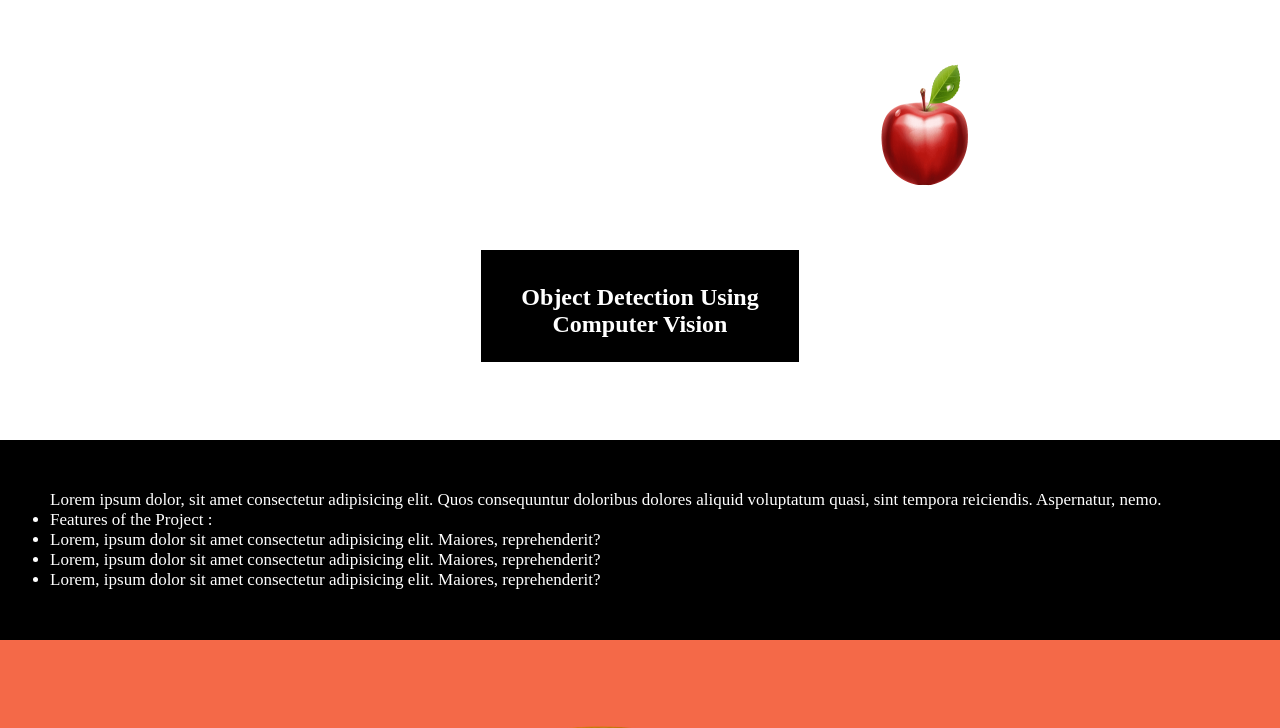
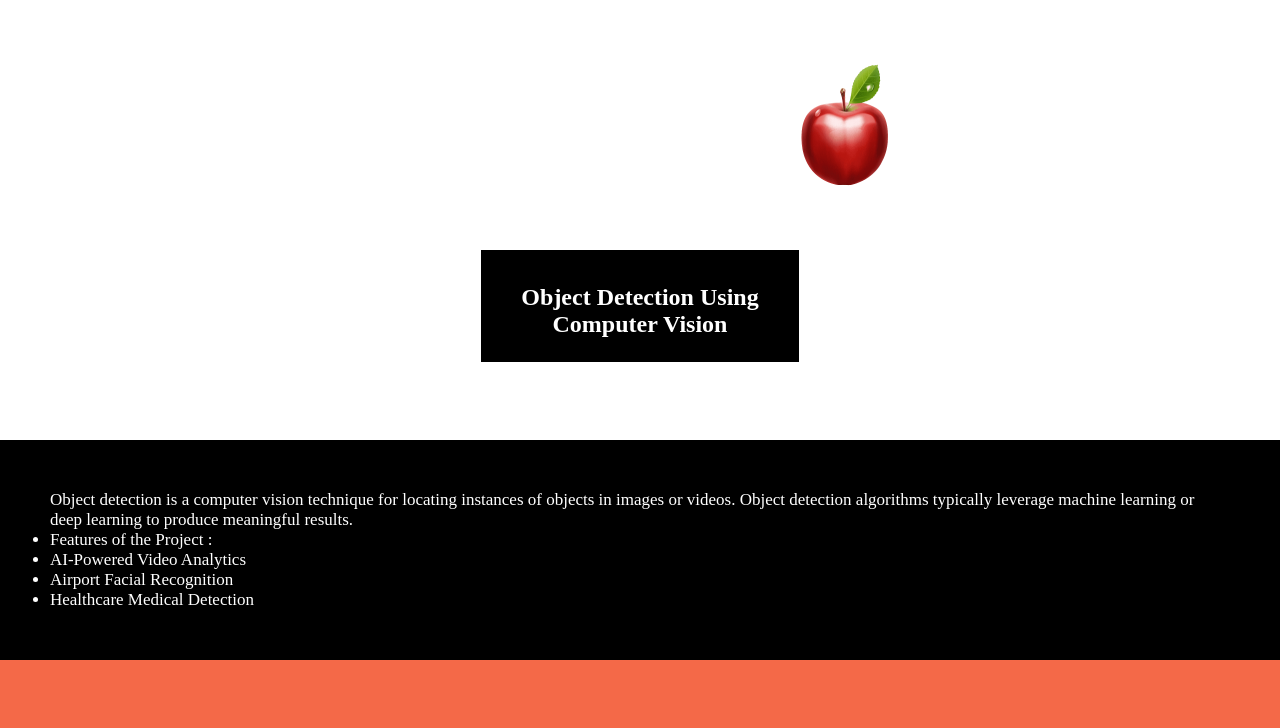
Before and after one commit to riju951/HackBusters, a plain HTML site: page index.html in a window 1280 px wide. Shown: the top 728 px of the page. Drawn offline with Linux system fonts and the light colour scheme.

Commit message:
Update index.html

```diff
--- a/index.html
+++ b/index.html
@@ -17,7 +17,7 @@
 			height: 440px;
 			background: url(OneApple1.png);
 			background-repeat: no-repeat;
-            background-position: 110vh 5vw;
+            background-position: 100vh 5vw;
 		}
 
 		/* Styling the title of first parallax */
@@ -90,12 +90,12 @@
 	<!--Content of first parallax -->
 	<div class="para-1">
 		<p>
-			Lorem ipsum dolor, sit amet consectetur adipisicing elit. Quos consequuntur doloribus dolores aliquid voluptatum quasi, sint tempora reiciendis. Aspernatur, nemo.
+			Object detection is a computer vision technique for locating instances of objects in images or videos. Object detection algorithms typically leverage machine learning or deep learning to produce meaningful results.
             <ul>
                 <li style : " list-style-type: square;">Features of the Project : </li>
-                <li>Lorem, ipsum dolor sit amet consectetur adipisicing elit. Maiores, reprehenderit?</li>
-                <li>Lorem, ipsum dolor sit amet consectetur adipisicing elit. Maiores, reprehenderit?</li>
-                <li>Lorem, ipsum dolor sit amet consectetur adipisicing elit. Maiores, reprehenderit?</li>
+                <li>AI-Powered Video Analytics</li>
+                <li>Airport Facial Recognition</li>
+                <li>Healthcare Medical Detection</li>
              </ul>
          </p>
 	</div>
```
